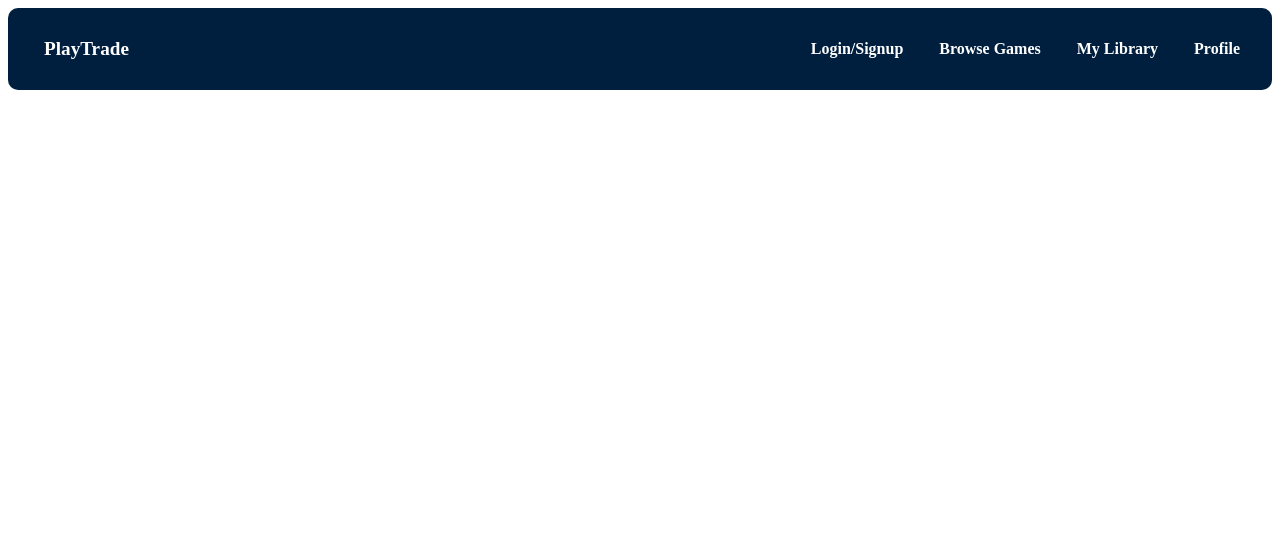
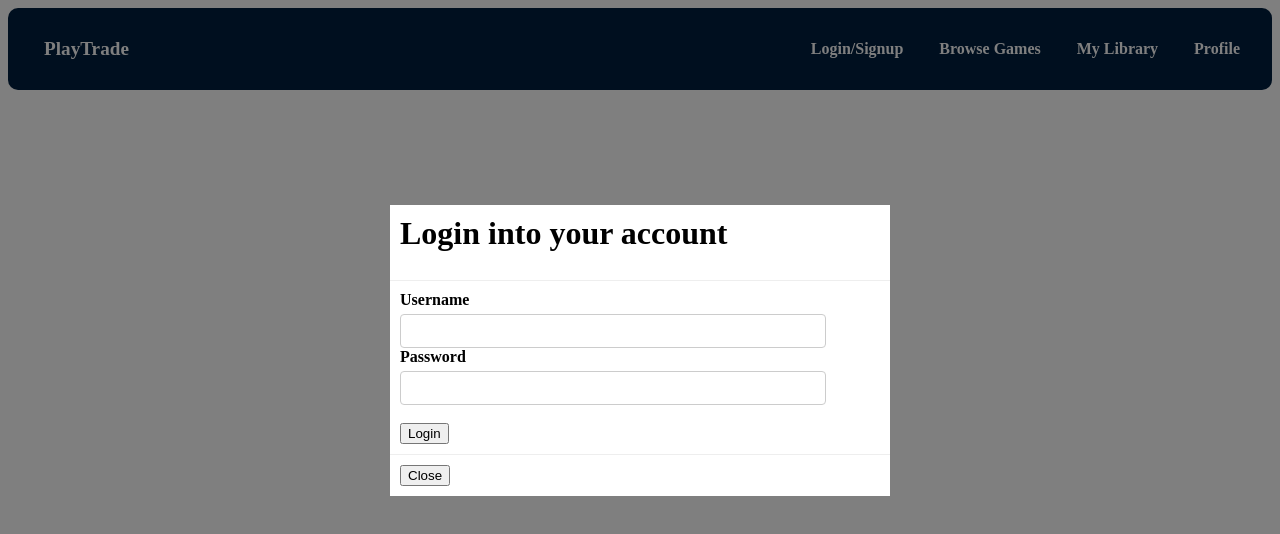
Before and after one commit to jmyli562/flatiron-p5-project-PlayTrade, a React app in the folder client/: page /login in a window 1280 px wide. Built offline with nearby package versions, Linux system fonts and the light colour scheme.

Commit message:
added show and close functionality to modal component

```diff
--- a/client/src/components/Login.js
+++ b/client/src/components/Login.js
@@ -2,11 +2,17 @@ import React, { useState } from "react";
 import Modal from "./Modal";
 
 function Login() {
-  const [show, setShow] = useState(false);
-  const handleClose = () => setShow(false);
-  const handleShow = () => setShow(true);
-
-  return <Modal />;
+  const [show, setShow] = useState(true);
+  return (
+    <div>
+      <Modal
+        onClose={() => setShow(false)}
+        title={"Login into your account"}
+        show={show}
+        content={""}
+      />
+    </div>
+  );
 }
 
 export default Login;
--- a/client/src/components/Modal.js
+++ b/client/src/components/Modal.js
@@ -1,25 +1,34 @@
 import React from "react";
 import "../components/css/Modal.css";
-function Modal({ props }) {
+function Modal({ onClose, title, show, content }) {
+  if (!show) {
+    return null;
+  }
   return (
-    <div className="modal">
-      <div className="modal-content">
+    <div className={`modal ${show} ? "show" : ""}`} onClick={onClose}>
+      <div className="modal-content" onClick={(e) => e.stopPropagation()}>
         <div className="modal-header">
-          <h1 className="modal-title">Login to your Account</h1>
+          <h1 className="modal-title">{title}</h1>
           <br></br>
         </div>
         <div className="modal-body">
+          {content == "" ? (
             <form>
               <label htmlFor="username">Username</label>
               <input type="text" id="username" name="username"></input>
               <label htmlFor="password">Password</label>
               <input type="text" id="password" name="username"></input>
-          </form>
               <br></br>
               <button>Login</button>
+            </form>
+          ) : (
+            <p>{content}</p>
+          )}
         </div>
         <div className="modal-footer">
-          <button className="button">Close</button>
+          <button onClick={onClose} className="button">
+            Close
+          </button>
         </div>
       </div>
     </div>
--- a/client/src/components/css/Modal.css
+++ b/client/src/components/css/Modal.css
@@ -8,9 +8,8 @@
   display: flex;
   align-items: center;
   justify-content: center;
-  opacity: 0;
+  opacity: 1;
   transition: all 0.3s ease-in-out;
-  pointer-events: none;
 }
 
 .modal.show {
```
Also changed, not shown: client/src/components/css/Login.css (deleted). Lines whose indentation alone changed are shown as unchanged.
